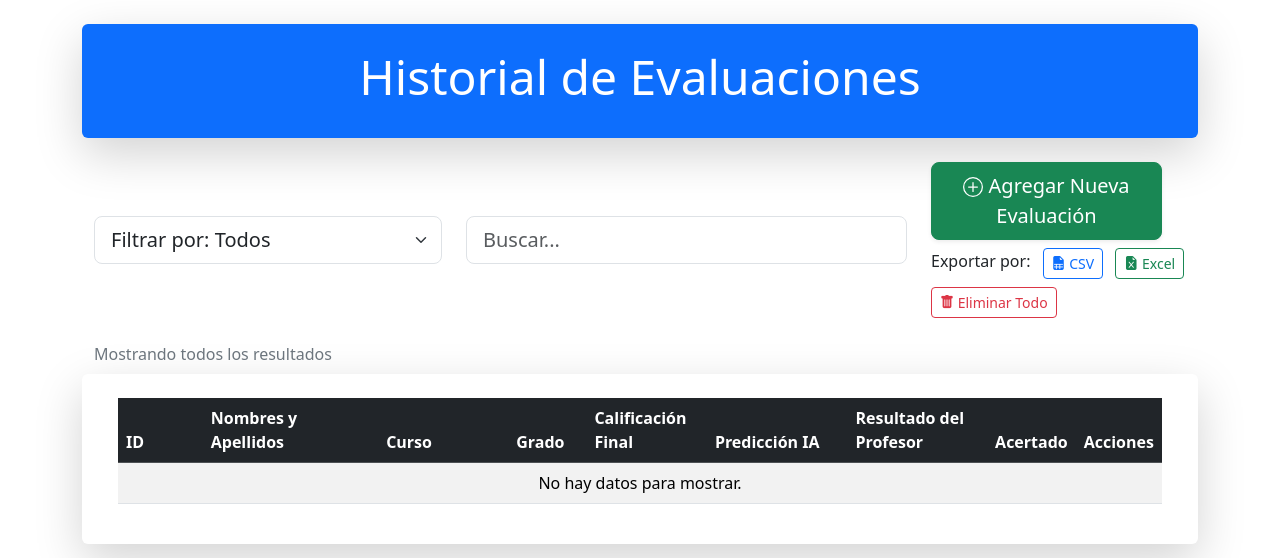
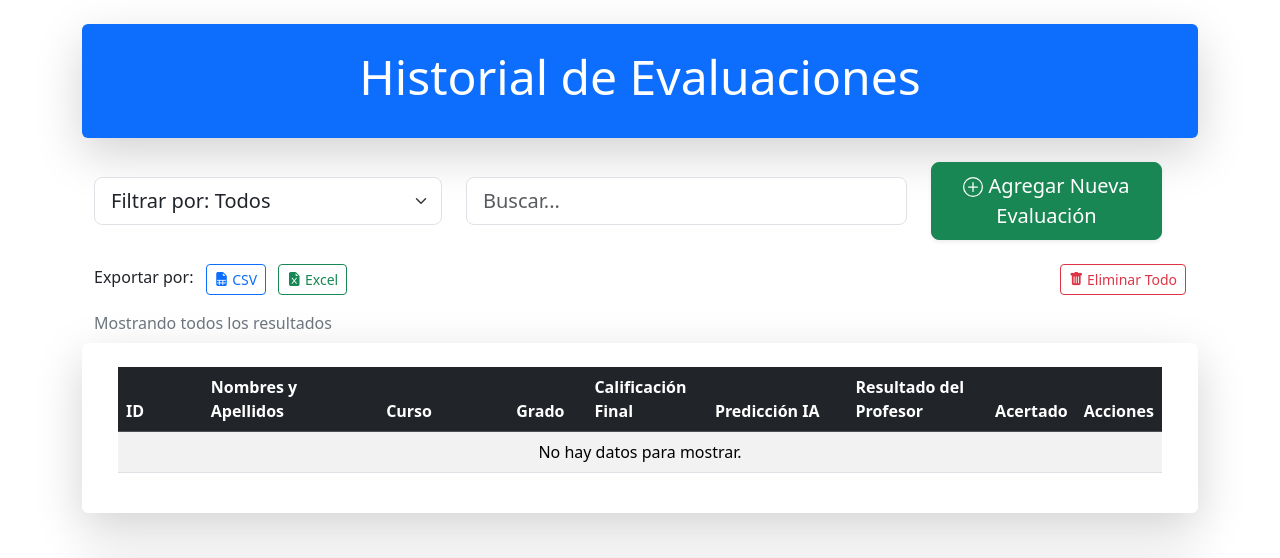
Before and after one commit to Accrer-Dev/trained_model, a Django app: page / in a window 1280 px wide; the page is wider, and only the part inside the window is pictured. Shown: the part 102-660 px from the top of that part. Run offline with Django 5.2, Linux system fonts and the light colour scheme; data that the repository does not hold is empty.

Commit message:
Correcciones y mejoras de posicion delos botones

```diff
--- a/templates/grades/grades_index.html
+++ b/templates/grades/grades_index.html
@@ -35,7 +35,13 @@
           <path d="M8 4a.5.5 0 0 1 .5.5v3h3a.5.5 0 0 1 0 1h-3v3a.5.5 0 0 1-1 0v-3h-3a.5.5 0 0 1 0-1h3v-3A.5.5 0 0 1 8 4"></path>
         </svg> Agregar Nueva Evaluación
       </button>
-      <div class="d-inline-block mt-2">
+    </div>
+  </div>
+
+  <!-- Botones para exportar y eliminar encima de la tabla -->
+  <div class="row mb-3">
+    <div class="col-md-6 text-md-start text-center">
+      <div class="d-inline-block">
         <span class="me-2">Exportar por:</span>
         <a id="csvLink" href="{% url 'download_csv' %}" class="btn btn-outline-primary btn-sm me-2">
           <i class="bi bi-file-earmark-spreadsheet-fill"></i> CSV
@@ -44,8 +50,10 @@
           <i class="bi bi-file-earmark-excel-fill"></i> Excel
         </a>
       </div>
+    </div>
+    <div class="col-md-6 text-md-end text-center">
       <!-- Botón para eliminar todas las predicciones -->
-      <form action="{% url 'delete_all_predictions' %}" method="POST" class="d-inline-block mt-2">
+      <form action="{% url 'delete_all_predictions' %}" method="POST" class="d-inline-block">
         {% csrf_token %}
         <button type="submit" class="btn btn-outline-danger btn-sm" onclick="return confirm('¿Estás seguro de que deseas eliminar todas las predicciones? Esta acción no se puede deshacer.')">
           <i class="bi bi-trash-fill"></i> Eliminar Todo
@@ -53,6 +61,7 @@
       </form>
     </div>
   </div>
+
 
   <!-- Indicador de Resultados -->
   <div class="row mb-2">
```
